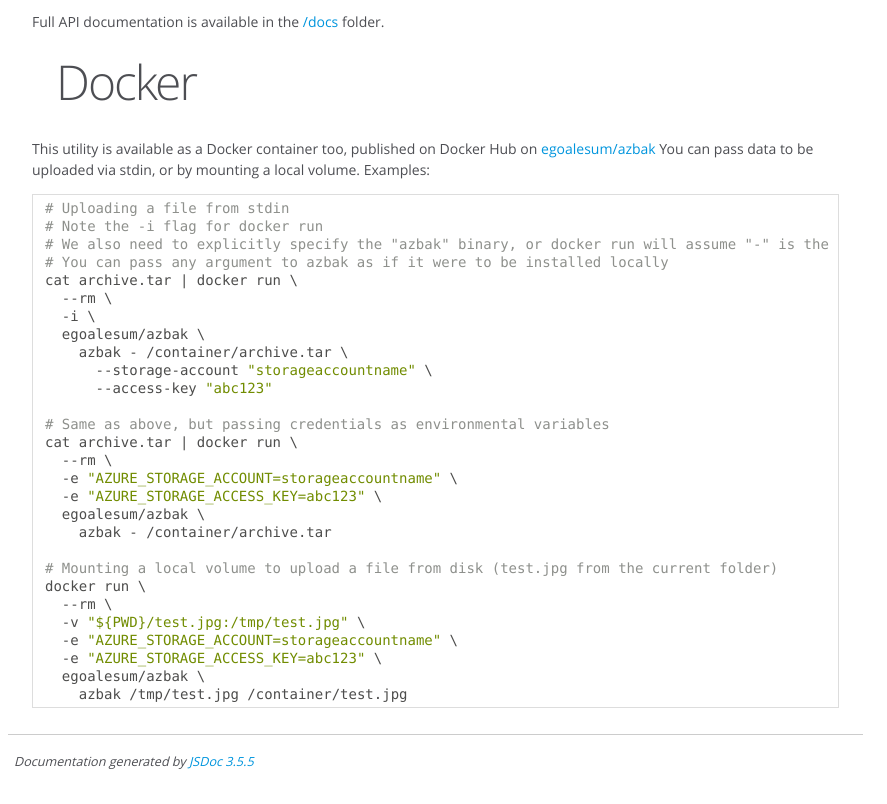
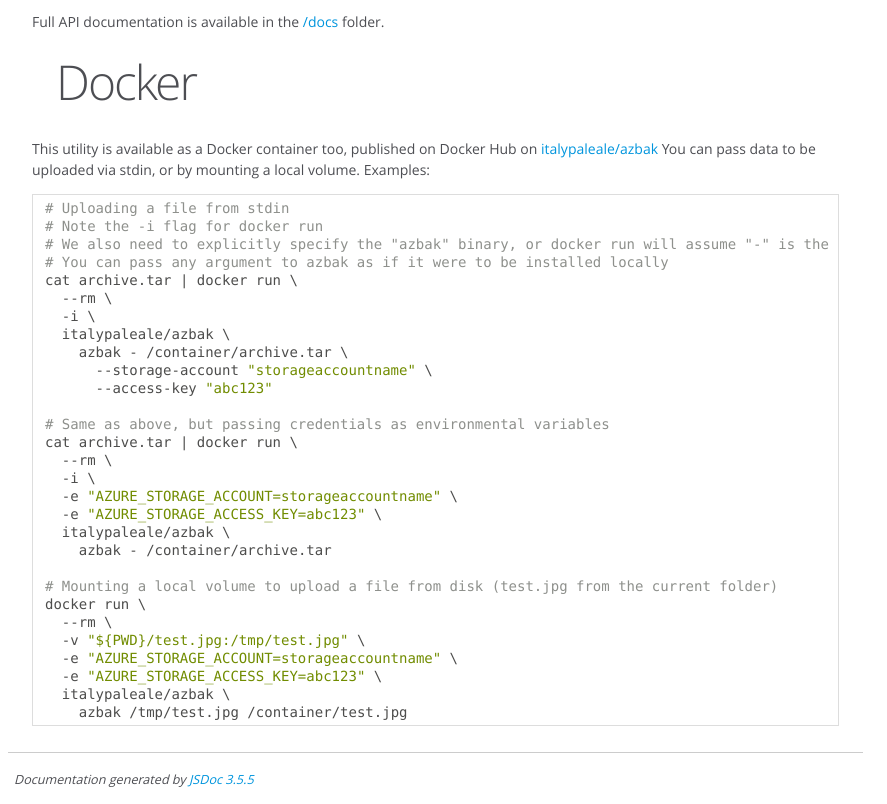
Before and after one commit to EgoAleSum/azbak.js, a website: page docs/index.html in a window 1280 px wide. Shown: the part 3520-4324 px from the top of the page, without its empty margins (0-887 px from the left). Drawn offline with Linux system fonts and the light colour scheme.

Commit message:
Updated URLs

```diff
--- a/docs/index.html
+++ b/docs/index.html
@@ -133,7 +133,7 @@
     // In case of errors
     console.log('Upload failed: ', err)
 })</code></pre><p>Full API documentation is available in the <a href="docs">/docs</a> folder.</p>
-<h1>Docker</h1><p>This utility is available as a Docker container too, published on Docker Hub on <a href="https://hub.docker.com/r/egoalesum/azbak/">egoalesum/azbak</a> You can pass data to be uploaded via stdin, or by mounting a local volume. Examples:</p>
+<h1>Docker</h1><p>This utility is available as a Docker container too, published on Docker Hub on <a href="https://hub.docker.com/r/italypaleale/azbak/">italypaleale/azbak</a> You can pass data to be uploaded via stdin, or by mounting a local volume. Examples:</p>
 <pre class="prettyprint source lang-sh"><code># Uploading a file from stdin
 # Note the -i flag for docker run
 # We also need to explicitly specify the &quot;azbak&quot; binary, or docker run will assume &quot;-&quot; is the executable
@@ -141,7 +141,7 @@
 cat archive.tar | docker run \
   --rm \
   -i \
-  egoalesum/azbak \
+  italypaleale/azbak \
     azbak - /container/archive.tar \
       --storage-account &quot;storageaccountname&quot; \
       --access-key &quot;abc123&quot;
@@ -149,9 +149,10 @@
 # Same as above, but passing credentials as environmental variables
 cat archive.tar | docker run \
   --rm \
+  -i \
   -e &quot;AZURE_STORAGE_ACCOUNT=storageaccountname&quot; \
   -e &quot;AZURE_STORAGE_ACCESS_KEY=abc123&quot; \
-  egoalesum/azbak \
+  italypaleale/azbak \
     azbak - /container/archive.tar
 
 # Mounting a local volume to upload a file from disk (test.jpg from the current folder)
@@ -160,7 +161,7 @@
   -v &quot;${PWD}/test.jpg:/tmp/test.jpg&quot; \
   -e &quot;AZURE_STORAGE_ACCOUNT=storageaccountname&quot; \
   -e &quot;AZURE_STORAGE_ACCESS_KEY=abc123&quot; \
-  egoalesum/azbak \
+  italypaleale/azbak \
     azbak /tmp/test.jpg /container/test.jpg</code></pre></article>
     </section>
 
--- a/package.json
+++ b/package.json
@@ -16,7 +16,7 @@
   },
   "repository": {
     "type": "git",
-    "url": "https://github.com/EgoAleSum/azbak.js.git"
+    "url": "https://github.com/ItalyPaleAle/azbak.js.git"
   },
   "dependencies": {
     "commander": "^2.17.1",
```
Also changed, not shown: README.md.
